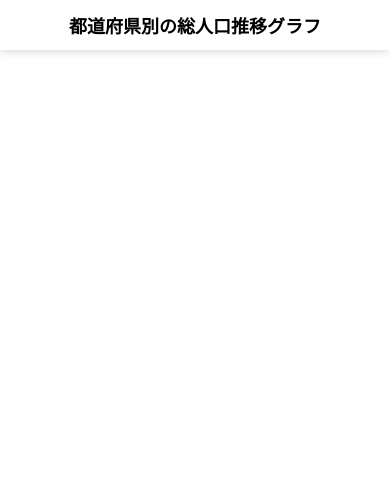
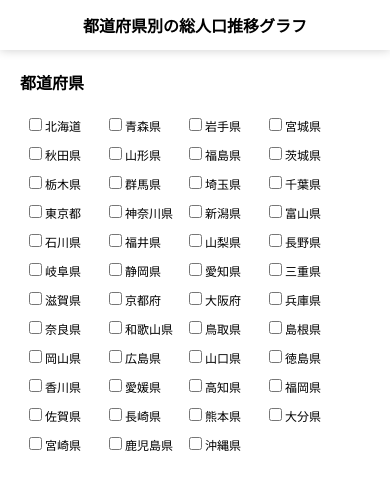
Before and after one commit to nk0905/total_population_transitive_by_prefectures, a React (Create React App) app: page / in a window 390 px wide. Shown: the top 490 px of the page. Built offline with nearby package versions, Linux system fonts and the light colour scheme.

Commit message:
都道府県一覧画面作成

```diff
--- a/src/components/molecules/Header/Header.molecules.scss
+++ b/src/components/molecules/Header/Header.molecules.scss
@@ -6,4 +6,8 @@
   font-size: 18px;
   font-weight: bold;
   box-shadow: 0px 0px 10px 0px rgba(0, 0, 0, 0.2);
+  @media screen and (max-width: 767px) {
+    height: 50px;
+    font-size: 16px;
+  }
 }
--- a/src/components/molecules/Prefectures/Prefectures.molecule.scss
+++ b/src/components/molecules/Prefectures/Prefectures.molecule.scss
@@ -0,0 +1,29 @@
+.prefectures {
+  margin: 20px;
+  .prefectures-label {
+    font-size: 18px;
+    font-weight: bold;
+  }
+  .prefecutures-list {
+    display: flex;
+    flex-wrap: wrap;
+    .list-one {
+      width: 150px;
+      margin: 5px;
+    }
+  }
+  @media screen and (max-width: 767px) {
+    .prefectures-label {
+      font-size: 16px;
+      font-weight: bold;
+    }
+    .prefecutures-list {
+      display: flex;
+      flex-wrap: wrap;
+      .list-one {
+        font-size: 12px;
+        width: 70px;
+      }
+    }
+  }
+}
--- a/src/components/molecules/Prefectures/Prefectures.molecule.tsx
+++ b/src/components/molecules/Prefectures/Prefectures.molecule.tsx
@@ -1,7 +1,40 @@
 import React from 'react';
+import './Prefectures.molecule.scss';
 
-const Prefectures: React.FC = () => {
-  return <></>;
+export interface PrefecturesDataType {
+  prefCode: number;
+  prefName: string;
+  isChecked: boolean;
+}
+
+export interface PrefecturesPropsType {
+  prefecturesData: PrefecturesDataType[];
+  events: {
+    onChangePrefecturesCheckbox: (index: number) => void;
+  };
+}
+
+const Prefectures: React.FC<PrefecturesPropsType> = ({ prefecturesData, events }) => {
+  return (
+    <div className="prefectures">
+      <p className="prefectures-label">都道府県</p>
+      <div className="prefecutures-list">
+        {prefecturesData.map((data, index) => {
+          return (
+            <div key={index} className="list-one">
+              <input
+                id={`prefCode${index}`}
+                type="checkbox"
+                onChange={() => events.onChangePrefecturesCheckbox(index)}
+                checked={data.isChecked}
+              />
+              <label htmlFor={`prefCode${index}`}>{data.prefName}</label>
+            </div>
+          );
+        })}
+      </div>
+    </div>
+  );
 };
 
 export default Prefectures;
--- a/src/components/templates/PoplationTransition/PoplationTransition.template.tsx
+++ b/src/components/templates/PoplationTransition/PoplationTransition.template.tsx
@@ -1,14 +1,24 @@
 import React from 'react';
 import Header, { HeaderPropsType } from '../../molecules/Header/Header.molecules';
+import Prefectures, {
+  PrefecturesPropsType,
+} from '../../molecules/Prefectures/Prefectures.molecule';
 
 export interface PoplationTransitionTemplatePropsType {
   headerProps: HeaderPropsType;
+  prefectureProps: PrefecturesPropsType;
 }
 
 const PoplationTransitionTemplate: React.FC<PoplationTransitionTemplatePropsType> = ({
   headerProps,
+  prefectureProps,
 }) => {
-  return <Header {...headerProps} />;
+  return (
+    <>
+      <Header {...headerProps} />
+      <Prefectures {...prefectureProps} />
+    </>
+  );
 };
 
 export default PoplationTransitionTemplate;
--- a/src/pages/PoplationTransition.tsx
+++ b/src/pages/PoplationTransition.tsx
@@ -1,12 +1,234 @@
-import React from 'react';
+import React, { useEffect, useState } from 'react';
+import { PrefecturesDataType } from '../components/molecules/Prefectures/Prefectures.molecule';
 import PoplationTransitionTemplate, {
   PoplationTransitionTemplatePropsType,
 } from '../components/templates/PoplationTransition/PoplationTransition.template';
+import { deepCopy } from '../services/utils';
 
+// TODO 都道府県のデータ。APIが使用できるようになれば削除
+const prefectures = [
+  {
+    prefCode: 1,
+    prefName: '北海道',
+  },
+  {
+    prefCode: 2,
+    prefName: '青森県',
+  },
+  {
+    prefCode: 3,
+    prefName: '岩手県',
+  },
+  {
+    prefCode: 4,
+    prefName: '宮城県',
+  },
+  {
+    prefCode: 5,
+    prefName: '秋田県',
+  },
+  {
+    prefCode: 6,
+    prefName: '山形県',
+  },
+  {
+    prefCode: 7,
+    prefName: '福島県',
+  },
+  {
+    prefCode: 8,
+    prefName: '茨城県',
+  },
+  {
+    prefCode: 9,
+    prefName: '栃木県',
+  },
+  {
+    prefCode: 10,
+    prefName: '群馬県',
+  },
+  {
+    prefCode: 11,
+    prefName: '埼玉県',
+  },
+  {
+    prefCode: 12,
+    prefName: '千葉県',
+  },
+  {
+    prefCode: 13,
+    prefName: '東京都',
+  },
+  {
+    prefCode: 14,
+    prefName: '神奈川県',
+  },
+  {
+    prefCode: 15,
+    prefName: '新潟県',
+  },
+  {
+    prefCode: 16,
+    prefName: '富山県',
+  },
+  {
+    prefCode: 17,
+    prefName: '石川県',
+  },
+  {
+    prefCode: 18,
+    prefName: '福井県',
+  },
+  {
+    prefCode: 19,
+    prefName: '山梨県',
+  },
+  {
+    prefCode: 20,
+    prefName: '長野県',
+  },
+  {
+    prefCode: 21,
+    prefName: '岐阜県',
+  },
+  {
+    prefCode: 22,
+    prefName: '静岡県',
+  },
+  {
+    prefCode: 23,
+    prefName: '愛知県',
+  },
+  {
+    prefCode: 24,
+    prefName: '三重県',
+  },
+  {
+    prefCode: 25,
+    prefName: '滋賀県',
+  },
+  {
+    prefCode: 26,
+    prefName: '京都府',
+  },
+  {
+    prefCode: 27,
+    prefName: '大阪府',
+  },
+  {
+    prefCode: 28,
+    prefName: '兵庫県',
+  },
+  {
+    prefCode: 29,
+    prefName: '奈良県',
+  },
+  {
+    prefCode: 30,
+    prefName: '和歌山県',
+  },
+  {
+    prefCode: 31,
+    prefName: '鳥取県',
+  },
+  {
+    prefCode: 32,
+    prefName: '島根県',
+  },
+  {
+    prefCode: 33,
+    prefName: '岡山県',
+  },
+  {
+    prefCode: 34,
+    prefName: '広島県',
+  },
+  {
+    prefCode: 35,
+    prefName: '山口県',
+  },
+  {
+    prefCode: 36,
+    prefName: '徳島県',
+  },
+  {
+    prefCode: 37,
+    prefName: '香川県',
+  },
+  {
+    prefCode: 38,
+    prefName: '愛媛県',
+  },
+  {
+    prefCode: 39,
+    prefName: '高知県',
+  },
+  {
+    prefCode: 40,
+    prefName: '福岡県',
+  },
+  {
+    prefCode: 41,
+    prefName: '佐賀県',
+  },
+  {
+    prefCode: 42,
+    prefName: '長崎県',
+  },
+  {
+    prefCode: 43,
+    prefName: '熊本県',
+  },
+  {
+    prefCode: 44,
+    prefName: '大分県',
+  },
+  {
+    prefCode: 45,
+    prefName: '宮崎県',
+  },
+  {
+    prefCode: 46,
+    prefName: '鹿児島県',
+  },
+  {
+    prefCode: 47,
+    prefName: '沖縄県',
+  },
+];
 const PoplationTransition: React.FC = () => {
+  // 都道府県一覧画面のstate
+  const [prefecturesData, setPrefecturesData] = useState<PrefecturesDataType[]>([]);
+  useEffect(() => {
+    // TODO 「429. Too many requests.」が出たので一旦コメントアウト
+    // getPrefectures().then((res) => {
+    //   const newPrefecturesData: PrefecturesDataType[] = prefectures.map((prefecture) => {
+    //     return { ...prefecture, isChecked: false };
+    //   });
+    //   console.log(res);
+    //   setPrefecturesData(newPrefecturesData);
+    // });
+    const newPrefecturesData: PrefecturesDataType[] = prefectures.map((prefecture) => {
+      return { ...prefecture, isChecked: false };
+    });
+    setPrefecturesData(newPrefecturesData);
+  }, []);
+
+  // 都道府県一覧画面の関数
+  const handleChangePrefecturesCheckbox = (index: number) => {
+    const editPrefectureData = deepCopy(prefecturesData);
+    editPrefectureData[index].isChecked = !editPrefectureData[index].isChecked;
+    setPrefecturesData(editPrefectureData);
+  };
   const props: PoplationTransitionTemplatePropsType = {
     headerProps: {
       title: '都道府県別の総人口推移グラフ',
+    },
+    prefectureProps: {
+      prefecturesData: prefecturesData,
+      events: {
+        onChangePrefecturesCheckbox: handleChangePrefecturesCheckbox,
+      },
     },
   };
   return <PoplationTransitionTemplate {...props} />;
--- /dev/null
+++ b/src/services/utils.ts
@@ -0,0 +1,8 @@
+/**
+ * ディープコピーをする
+ * @param copyState コピーしたいstate
+ * @returns ディープコピーしたstateのデータ
+ */
+export const deepCopy = <T>(copyState: T): T => {
+  return JSON.parse(JSON.stringify(copyState));
+};
```
Also changed, not shown: src/api/interfeces/prefectures.interface.ts (added, +8 -0 lines), src/api/prefectures.api.ts (added, +11 -0 lines).
